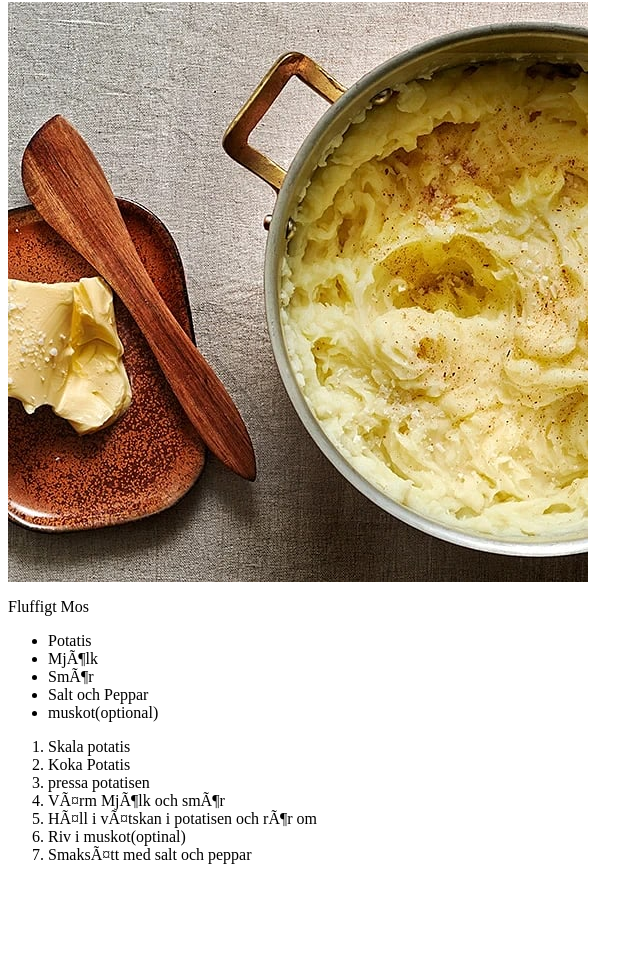
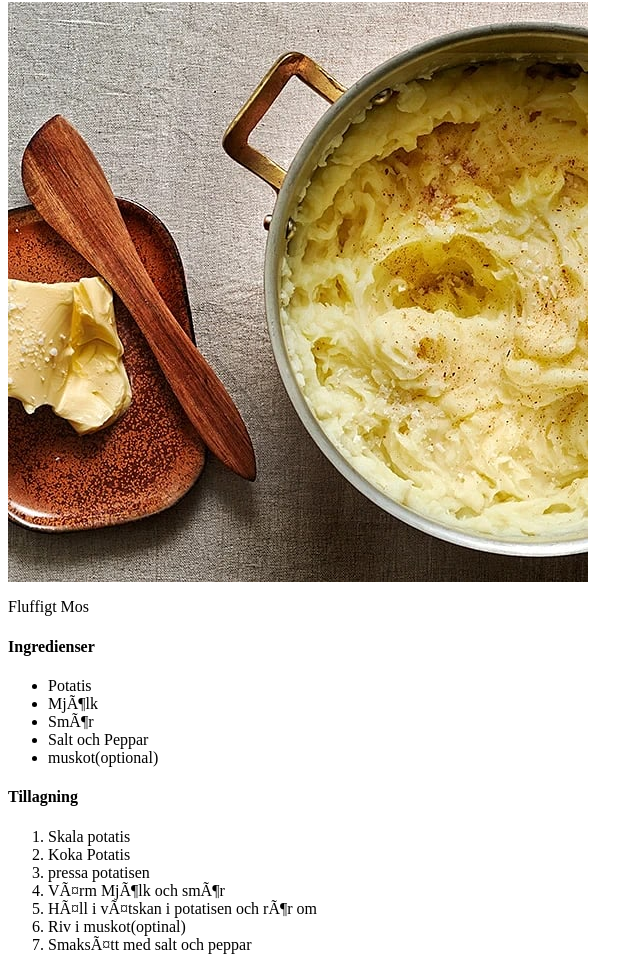
Before and after one commit to adjans/odin-recipes, a plain HTML site: page Recipes/Mos.html in a window 1280 px wide. Shown: the part 64-1034 px from the top of the page, without its empty margins (0-643 px from the left). Before the commit the page ends 944 px from the top, so only its background shows below. Drawn offline with Linux system fonts and the light colour scheme.

Commit message:
recipes/mos.html

```diff
--- a/Recipes/Mos.html
+++ b/Recipes/Mos.html
@@ -11,7 +11,7 @@
     <img src="potatismos.jpg">
     <p>Fluffigt Mos</p>
 
-
+ <h4>Ingredienser</h4>
     <ul>
         <li>Potatis</li>
         <li>Mjölk</li>
@@ -20,6 +20,9 @@
         <li>muskot(optional)</li>
     </ul>
 
+
+
+    <h4>Tillagning</h4>
     <ol>
         <li>Skala potatis</li>
         <li>Koka Potatis</li>
```
